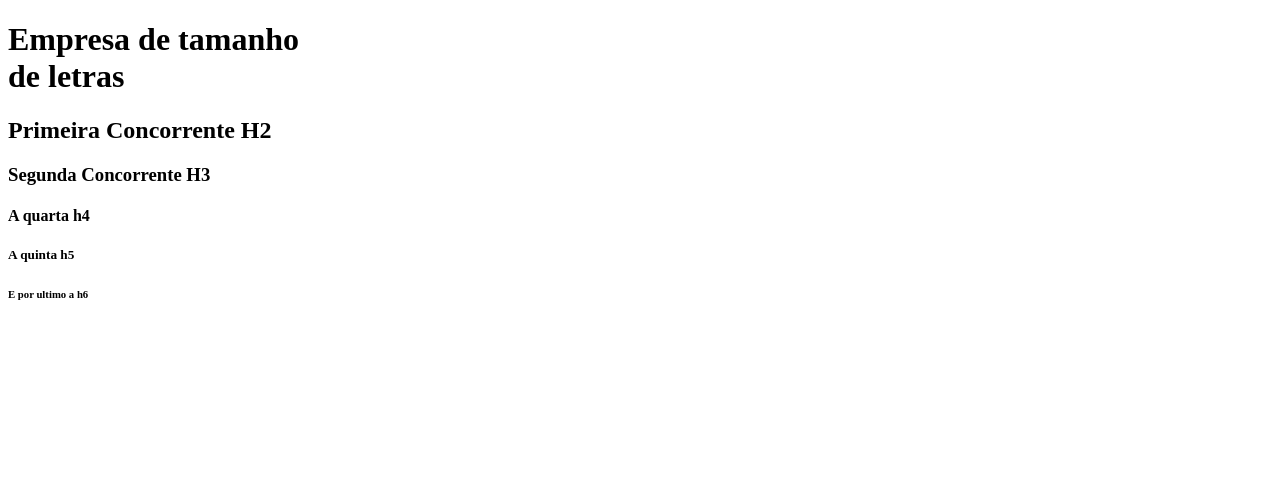
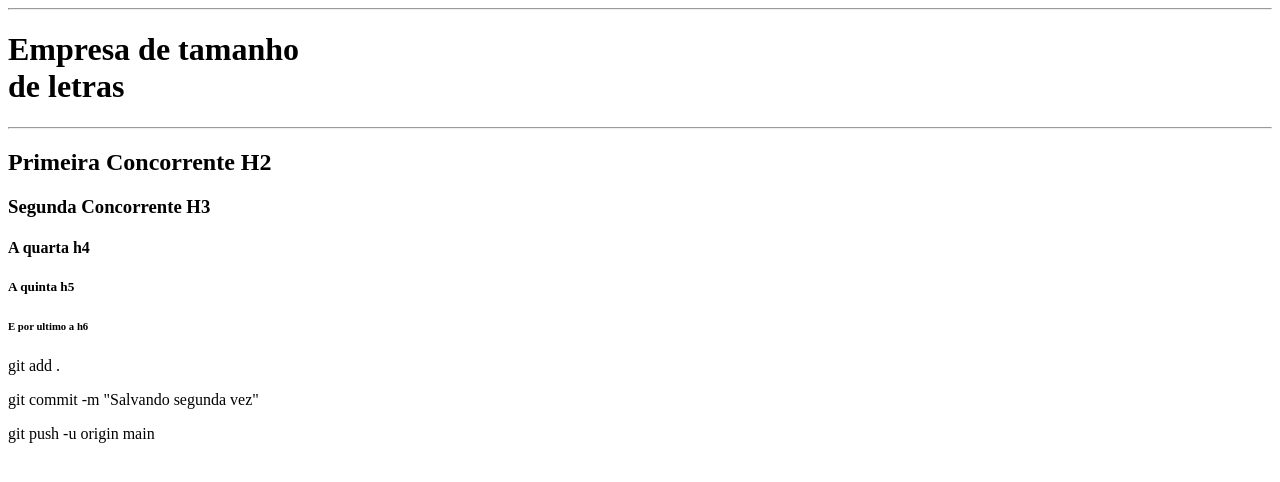
Before and after one commit to LucasN2/Iniciando-HTML, a plain HTML site: page Primeiro site/primeiro-site.html in a window 1280 px wide. Drawn offline with Linux system fonts and the light colour scheme.

Commit message:
salvado segunda vez

```diff
--- a/Primeiro site/primeiro-site.html
+++ b/Primeiro site/primeiro-site.html
@@ -5,12 +5,17 @@
     <meta charset="utf-8">
   </head>
   <body>
+
+  <hr/>
     <h1> Empresa de tamanho<br>
-      de letras</h1>
+      de letras</h1> <hr/>
     <h2>Primeira Concorrente H2</h2>
     <h3>Segunda Concorrente H3</h3>
     <h4>A quarta h4</h4>
     <h5>A quinta h5</h5>
     <h6>E por ultimo a h6</h6>
+    <p>git add . </p>
+    <p>git commit -m "Salvando segunda vez"</p>
+    <p>git push -u origin main </p>
   </body>
 </html>
```
